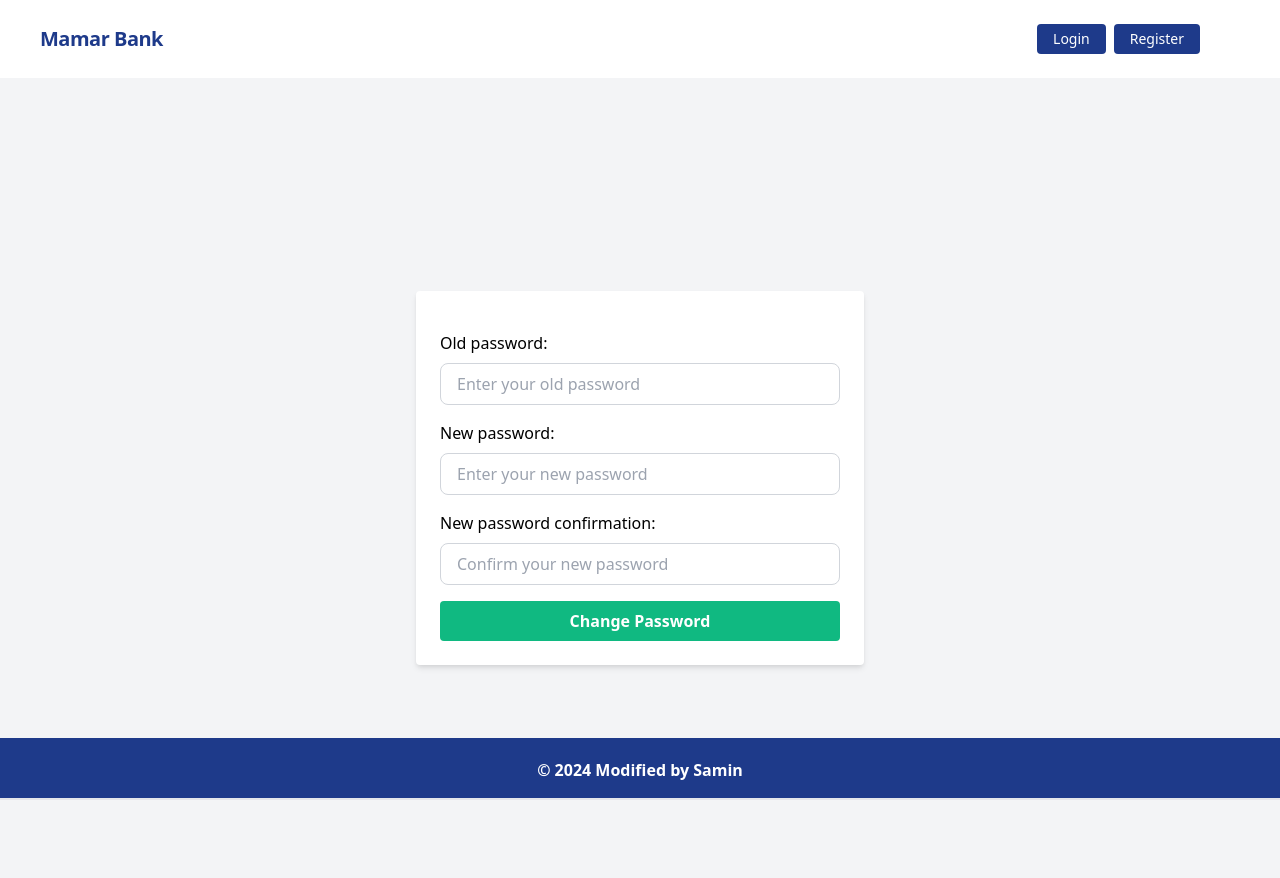
After one commit to devsamin/Bank-Management, a Django app: page /accounts/change_password/ in a window 1280 px wide. The commit adds this page. Run offline with Django 5.2, Linux system fonts and the light colour scheme.

Commit message:
password update features

```diff
--- a/accounts/forms.py
+++ b/accounts/forms.py
@@ -3,6 +3,7 @@ from .constants import ACCOUNT_TYPE, GENDER_TYPE
 from django.contrib.auth.forms import UserCreationForm
 from django.contrib.auth.models import User
 from accounts.models import UserBankAccount, UserAddress
+from django.contrib.auth.forms import  PasswordChangeForm
 
 
 class UserRegisterForms(UserCreationForm):
@@ -124,3 +125,14 @@ class UserUpdateForm(forms.ModelForm):
             user_address.save()
 
         return user
+
+
+class CustomChangePassForm(PasswordChangeForm):
+    def __init__(self, *args, **kwargs):
+        super(PasswordChangeForm, self).__init__(*args, **kwargs)
+        for fildename in self.fields:
+            self.fields[fildename].help_text = None
+            self.fields[fildename].widget.attrs.update({'class' : 'form-control'})
+    class Meta:
+        model = User
+        fields = ['old_password', 'new_password1', 'new_password2']
--- /dev/null
+++ b/accounts/templates/accounts/password_change.html
@@ -0,0 +1,44 @@
+{% extends 'base.html' %}
+
+{% block content %}
+<div class="flex justify-center items-center min-h-screen bg-gray-100">
+    <div class="w-full max-w-md p-6 bg-white shadow-md rounded">
+        <form method="post" class="space-y-4">
+            {% csrf_token %}
+            <div class="space-y-2">
+                {{ form.old_password.label_tag }}
+                <input
+                    type="password"
+                    name="old_password"
+                    id="id_old_password"
+                    class="form-input w-full px-4 py-2 border border-gray-300 rounded-lg focus:ring-2 focus:ring-blue-500"
+                    placeholder="Enter your old password"
+                />
+            </div>
+            <div class="space-y-2">
+                {{ form.new_password1.label_tag }}
+                <input
+                    type="password"
+                    name="new_password1"
+                    id="id_new_password1"
+                    class="form-input w-full px-4 py-2 border border-gray-300 rounded-lg focus:ring-2 focus:ring-blue-500"
+                    placeholder="Enter your new password"
+                />
+            </div>
+            <div class="space-y-2">
+                {{ form.new_password2.label_tag }}
+                <input
+                    type="password"
+                    name="new_password2"
+                    id="id_new_password2"
+                    class="form-input w-full px-4 py-2 border border-gray-300 rounded-lg focus:ring-2 focus:ring-blue-500"
+                    placeholder="Confirm your new password"
+                />
+            </div>
+            <button class="w-full bg-green-500 hover:bg-green-600 text-white font-semibold py-2 px-4 rounded">
+                Change Password
+            </button>
+        </form>
+    </div>
+</div>
+{% endblock content %}
--- /dev/null
+++ b/accounts/templates/accounts/password_change_email.html
@@ -0,0 +1,6 @@
+<h3>Hello {{user.first_name}} {{user.last_name}} </h3>
+
+<h4>User Password Update Successfully</h4>
+
+<h4>Thank You For Banking With Us</h4>
+<h3>Mamar Bank</h3>
--- a/accounts/urls.py
+++ b/accounts/urls.py
@@ -1,9 +1,10 @@
 from django.urls import path
-from accounts.views import UserRegisterViews, UserLoginview,UserLogoutview,BankaccountUpdateView
+from accounts.views import UserRegisterViews, UserLoginview,UserLogoutview,BankaccountUpdateView, passwordchangeviews
 
 urlpatterns = [
     path('register/', UserRegisterViews.as_view(), name="register"),
     path('login/', UserLoginview.as_view(), name="login"),
+    path('change_password/',passwordchangeviews, name="change_pass"),
     # path('logout/', Userlogoutview.as_view(), name="logout"),
     path('logout/', UserLogoutview, name="logout"),
     path('profile/', BankaccountUpdateView.as_view(), name="profile")
--- a/accounts/views.py
+++ b/accounts/views.py
@@ -7,6 +7,24 @@ from django.contrib.auth.views import LoginView, LogoutView
 from django.shortcuts import redirect
 from django.views import View
 from accounts.forms import UserUpdateForm
+from django.contrib.auth.views import PasswordChangeView
+from django.contrib.auth.mixins import LoginRequiredMixin
+from accounts.forms import CustomChangePassForm
+from django.contrib import messages
+from django.contrib.auth import update_session_auth_hash
+from django.core.mail import EmailMessage, EmailMultiAlternatives
+from django.template.loader import render_to_string
+# from django.contrib.auth.forms import
+
+def send_transaction_email(user, subject, template):
+    message = render_to_string(template, {
+        'user' : user,
+    })
+    to_email = user.email
+    send_email = EmailMultiAlternatives(subject, '', to=[to_email])
+    send_email.attach_alternative(message, 'text/html')
+    send_email.send()
+
 
 class UserRegisterViews(FormView):
     template_name = 'accounts/user_register.html'
@@ -51,3 +69,24 @@ class BankaccountUpdateView(View):
             form.save()
             return redirect('profile')
         return render(request, self.template_name, {'form' : form})
+
+# class ChangePasswordviews(LoginRequiredMixin, PasswordChangeView):
+#     # form_class =  PasswordChangeForm
+#     template_name = 'accounts/password_change.html'
+#     success_url = reverse_lazy('home')
+#     success_message = "User password updated successfully."
+
+def passwordchangeviews(request):
+    if request.method == 'POST':
+        form = CustomChangePassForm(request.user, request.POST)
+        if form.is_valid():
+            print(form.cleaned_data['old_password'])
+
+            form.save()
+            messages.success(request, 'User password update successfully')
+            send_transaction_email(request.user, "Password Change", 'accounts/password_change_email.html')
+
+            update_session_auth_hash(request, request.user)
+    else:
+        form = CustomChangePassForm(request.user)
+    return render(request, 'accounts/password_change.html',{'form' : form})
--- a/mamar_bank/settings.py
+++ b/mamar_bank/settings.py
@@ -45,7 +45,9 @@ INSTALLED_APPS = [
     'accounts',
     'core',
     'transactions',
+
 ]
+
 
 MIDDLEWARE = [
     'django.middleware.security.SecurityMiddleware',
--- /dev/null
+++ b/transactions/templates/transactions/transfermoney_email.html
@@ -0,0 +1,6 @@
+<h3>Hello {{user.first_name}} {{user.last_name}} </h3>
+
+<h4>Successfully Transfer Money ${{amount}} Then Your. After Total Amount Is ${{user.account.balance}}</h4>
+
+<h4>Thank You For Banking With Us</h4>
+<h3>Mamar Bank</h3>
--- a/transactions/views.py
+++ b/transactions/views.py
@@ -216,5 +216,6 @@ class TransferMoneyviews(TransactionCreateMixin):
         sender_account.save(update_fields = ['balance'])
 
         messages.success(self.request, f"""{
-                         amount} has been sent to Account:  {account_no}""")
+                         amount}$ has been sent to Account:  {account_no}""")
+        send_transaction_email(self.request.user, amount, "TransferMoney Message", "transactions/transfermoney_email.html")
         return super().form_valid(form)
```
Also changed, not shown: accounts/templates/accounts/profile.html (+7 -3 lines).
